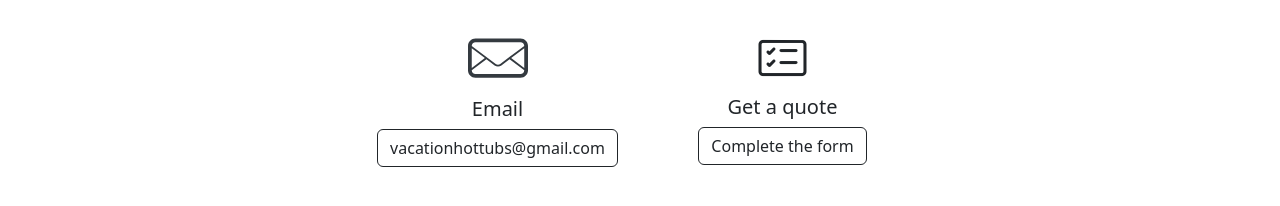
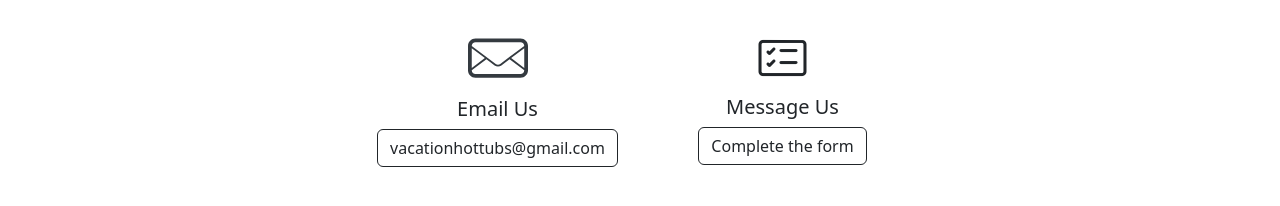
Before and after one commit to vacationhottubs/vacationhottubs.github.io, a Jekyll site: the page built from index.html, in a window 1280 px wide and 900 px high, scrolled down 856 px. Shown: the part 573-779 px from the top of the window. Built offline with Jekyll 4.4.1, drawn with Linux system fonts in a browser that asks for light colours.

Commit message:
Update index.html

```diff
--- a/index.html
+++ b/index.html
@@ -5,8 +5,8 @@
 ---
 
         <!-- Begin Hero -->
-        <div class="row justify-content-md-center" style="background-image: url(hero.jpg);height: 490px">
-          <div class="col-md-9 col-lg-8 col-xl-7">
+        <div class="row justify-content-md-center" style="background-image: url(images/home/hero.jpg);height: 490px">
+          <div class="col-md-9 col-lg-8 col-xl-7 text-center">
             <h1 class="fw-bold">Vacation Hot Tubs</h1>
             <p class="lead">Practical and rugged hot tubs for your vacation rental home.</p>
             <div class="d-grid gap-2 d-sm-flex justify-content-sm-center">
@@ -97,14 +97,14 @@
                   <svg class="icon icon-mail" xmlns="http://www.w3.org/2000/svg" xmlns:xlink="http://www.w3.org/1999/xlink" version="1.1" width="60" height="60" viewBox="0 0 1024 1024">
                     <path fill="#343a40" d="M896 160h-768c-70.688 0-128 57.344-128 128v416c0 70.688 57.312 128 128 128h768c70.688 0 128-57.312 128-128v-416c0-70.656-57.312-128-128-128zM64 328l223.968 168-223.968 168v-336zM960 704c0 35.328-28.736 64-64 64h-768c-35.296 0-64-28.672-64-64l250.624-188 139.776 104.864c17.056 12.736 37.312 19.2 57.6 19.2 20.256 0 40.512-6.432 57.568-19.2l139.808-104.864 250.624 188zM960 664l-224-168 224-168v336zM550.368 595.264c-11.168 8.384-24.416 12.8-38.368 12.8s-27.232-4.448-38.4-12.8l-409.6-307.264c0-35.296 28.704-64 64-64h768c35.264 0 64 28.704 64 64l-409.632 307.264z"></path>
                   </svg>
-                  <h3 class="h5 fw-light pt-2">Email</h3>
+                  <h3 class="h5 fw-light pt-2">Email Us</h3>
                   <p>
                     <a class="btn btn-outline-dark" href="mailto:vacationhottubs@gmail.com" role="button">vacationhottubs@gmail.com</a>
                   </p>
                 </div>
                 <div class="col-md-6 pt-3">
                   <i class="bi-card-checklist" style="font-size:3rem;line-height:1.2"></i>
-                  <h3 class="h5 fw-light pt-2">Get a quote</h3>
+                  <h3 class="h5 fw-light pt-2">Message Us</h3>
                   <p>
                     <a class="btn btn-outline-dark" href="contact-us/" role="button">Complete the form</a>
                   </p>
```
